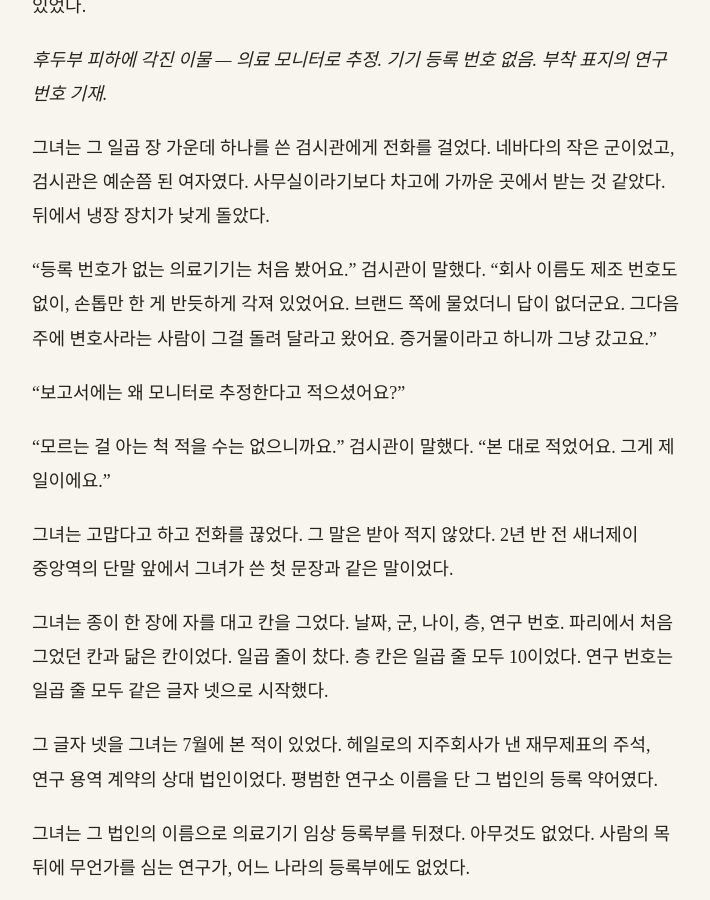
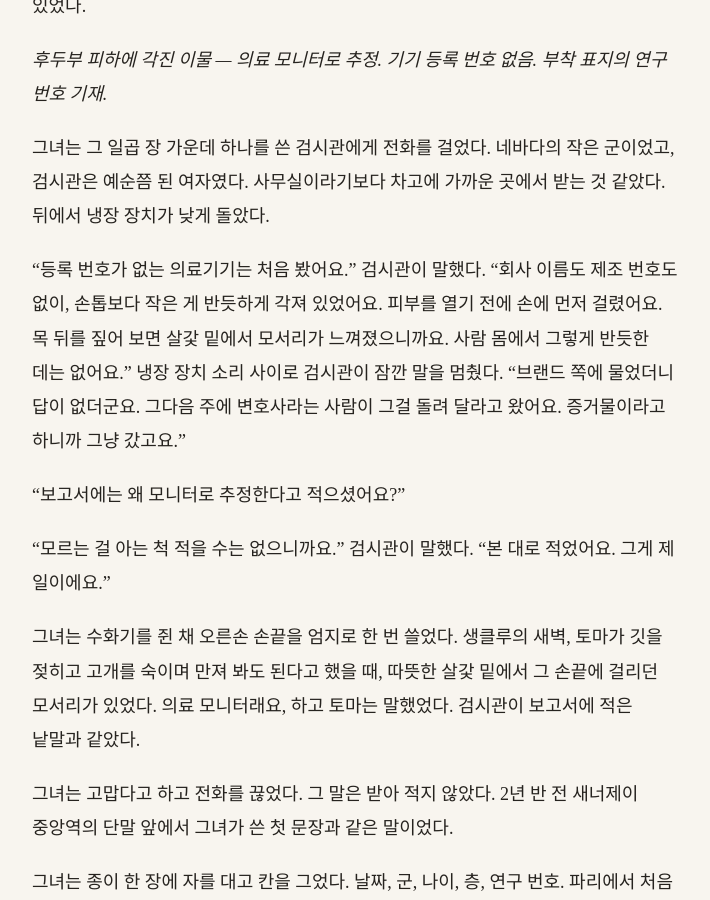
Before and after one commit to kangkkang/writer_s1_public, a Jekyll site: the page built from vol2/052.md, in a window 1280 px wide and 900 px high, scrolled down 2730 px. Shown: the whole window, without its empty margins (284-994 px from the left). Built offline with Jekyll 4.4.1, drawn with Linux system fonts in a browser that asks for light colours; our own code applies the rules of GitHub Pages for plain Markdown files; some of the changed text lies outside the part shown.

Commit message:
Update from https://github.com/kangkkang/writer_s1/commit/40185e8f099eb85a31a8ac9a61ad33c6463f1a24

```diff
--- a/vol2/052.md
+++ b/vol2/052.md
@@ -52,11 +52,13 @@
 
 그녀는 그 일곱 장 가운데 하나를 쓴 검시관에게 전화를 걸었다. 네바다의 작은 군이었고, 검시관은 예순쯤 된 여자였다. 사무실이라기보다 차고에 가까운 곳에서 받는 것 같았다. 뒤에서 냉장 장치가 낮게 돌았다.
 
-"등록 번호가 없는 의료기기는 처음 봤어요." 검시관이 말했다. "회사 이름도 제조 번호도 없이, 손톱만 한 게 반듯하게 각져 있었어요. 브랜드 쪽에 물었더니 답이 없더군요. 그다음 주에 변호사라는 사람이 그걸 돌려 달라고 왔어요. 증거물이라고 하니까 그냥 갔고요."
+"등록 번호가 없는 의료기기는 처음 봤어요." 검시관이 말했다. "회사 이름도 제조 번호도 없이, 손톱보다 작은 게 반듯하게 각져 있었어요. 피부를 열기 전에 손에 먼저 걸렸어요. 목 뒤를 짚어 보면 살갗 밑에서 모서리가 느껴졌으니까요. 사람 몸에서 그렇게 반듯한 데는 없어요." 냉장 장치 소리 사이로 검시관이 잠깐 말을 멈췄다. "브랜드 쪽에 물었더니 답이 없더군요. 그다음 주에 변호사라는 사람이 그걸 돌려 달라고 왔어요. 증거물이라고 하니까 그냥 갔고요."
 
 "보고서에는 왜 모니터로 추정한다고 적으셨어요?"
 
 "모르는 걸 아는 척 적을 수는 없으니까요." 검시관이 말했다. "본 대로 적었어요. 그게 제 일이에요."
+
+그녀는 수화기를 쥔 채 오른손 손끝을 엄지로 한 번 쓸었다. 생클루의 새벽, 토마가 깃을 젖히고 고개를 숙이며 만져 봐도 된다고 했을 때, 따뜻한 살갗 밑에서 그 손끝에 걸리던 모서리가 있었다. 의료 모니터래요, 하고 토마는 말했었다. 검시관이 보고서에 적은 낱말과 같았다.
 
 그녀는 고맙다고 하고 전화를 끊었다. 그 말은 받아 적지 않았다. 2년 반 전 새너제이 중앙역의 단말 앞에서 그녀가 쓴 첫 문장과 같은 말이었다.
 
@@ -88,7 +90,7 @@
 
 기밀 분류는 2주 뒤에 해제되었다. 세 나라 정부가 감찰을 요구했고, 미국 대표는 반대하지 않았다. 반대하지 않는 것이 그 방에서 낼 수 있는 가장 큰 목소리라는 것을, 그녀는 벽의 화면 속에 뜬 그의 얼굴을 보며 알았다.
 
-기밀이 풀린 기록에서 나온 것은 그녀가 찾던 것보다 많았다. 붙들린 남자의 기록 말고도, 2년 전 봄 그녀가 TF에 넘긴 그 검은 물건의 분석과 모데스토 현장 경호팀의 기록 비교가 함께 묻혀 있었다. 경호팀의 카메라는 현장의 원본을 따로 저장해 두었는데, 그 원본은 멀쩡했고, 처리돼 올라간 영상만 깨져 있었다. 깨뜨린 것은 현장의 장치가 아니라, 영상이 망을 타고 올라가며 거친 처리 쪽이었다.
+기밀이 풀린 기록에서 나온 것은 그녀가 찾던 것보다 많았다. 붙들린 남자의 기록 말고도, 2년 전 봄 그녀가 TF에 넘긴 그 검은 물건의 분석과 모데스토 현장 경호팀의 기록 비교가 함께 묻혀 있었다. 경호팀의 카메라는 현장의 원본을 따로 저장해 두었는데, 그 원본은 멀쩡했고, 처리돼 올라간 영상만 깨져 있었다. 깨뜨린 것은 현장의 장치가 아니라, 영상이 망을 타고 올라가며 거친 처리 쪽이었다. 그녀는 그 문장을 두 번 읽었다. 깨진 것은 카메라가 아니라, 카메라가 본 것을 옮기는 길이었다. 생클루의 새벽, 가로등 기둥에서 박자 없이 깜박이던 초록 불 두 개가 떠올랐다. 그 불들도 망에 이어져 있었다.
 
 그래서 TF는 그 주에 핵심 구역의 카메라를 망에서 떼어 따로 돌리기로 했다. 공지는 한 줄이었다.
 
@@ -118,6 +120,12 @@
 
 갤러거는 대답 대신 서류 맨 위의 장을 집어 들었다. 봉인 명령의 겉장이었다.
 
+둘째 주에 갤러거가 그녀를 불러 서류 한 묶음을 돌려주었다. 검은 물건의 분석이었다.
+
+"이건 빼요." 갤러거가 말했다. "원인 미상은 기사에서 아무것도 아니에요. 우리가 모르는 걸 독자가 대신 알아 주지는 않아요."
+
+그녀는 묶음을 받았다. 1년 넘게 그 옆에 연필 점을 찍어 둔 줄이었다. 그녀는 반박하지 않았다. 자기가 데스크였어도 그렇게 말했을 것이었다.
+
 3주 동안 《미드라인》의 기자들은 그녀가 밟은 길을 한 걸음씩 다시 밟았다. 서류는 그들의 이름으로 다시 왔고, 그녀의 것과 같았다. 증언은 모두 대면으로 받아 공증했다. 프리몬트의 여자는 공증인 앞에서 재단의 돈을 받은 날짜를 말했고, 법원 복도에서 만난 젊은 변호사는 기밀 해제 신청서의 사본에 서명했다. 그녀 자신도 공증인 앞에 앉았다. 그 3월 5일 새벽, 새너제이 시냅스의 송출실에서 무엇을 보았는지 세 번째로 말했다.
 
 합성이 공짜인 세상에서, 사람이 직접 얼굴을 보이고 서명한 말만 값이 있었다. 그녀는 그것이 그동안 자기가 해 온 일과 같다고 생각했다. 다만 이번에는 혼자가 아니었다.
@@ -138,7 +146,7 @@
 
 그녀의 기사는 그 말을 쓰지 않았다. 지도부라는 말도, 교단이라는 말도 쓰지 않았다. 서류에 적힌 것까지만 썼다. 그런데 세상은 그 두 얼굴에 그 말을 붙였고, 그 말이 자막을 타고 흘러가고 있었다.
 
-그녀는 그 자막을 고치지 않았다. 고칠 만큼 아는 것이 없었다. 두 사람이 무엇의 꼭대기였는지, 그 위에 또 무엇이 있었는지는 서류에 없었다.
+그녀는 그 자막을 고치지 않았다. 고칠 만큼 아는 것이 없었다. 두 사람이 무엇의 꼭대기였는지, 그 위에 또 무엇이 있었는지는 서류에 없었다. 주머니 속 수첩의 7월 장에는 두 줄 사이에 연필로 적은 세 글자가 있었다. 그 세 글자는 오늘 나간 기사에 한 번도 나오지 않았다.
 
 휴대전화가 한 번 울렸다. 프리몬트의 여자였다.
 
```
